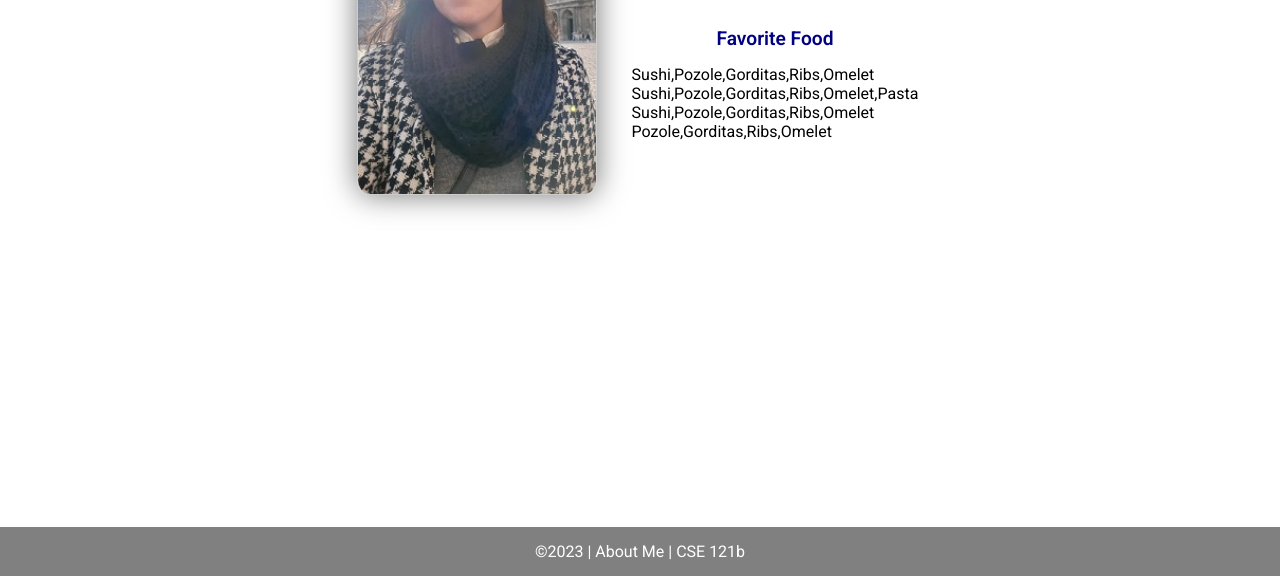
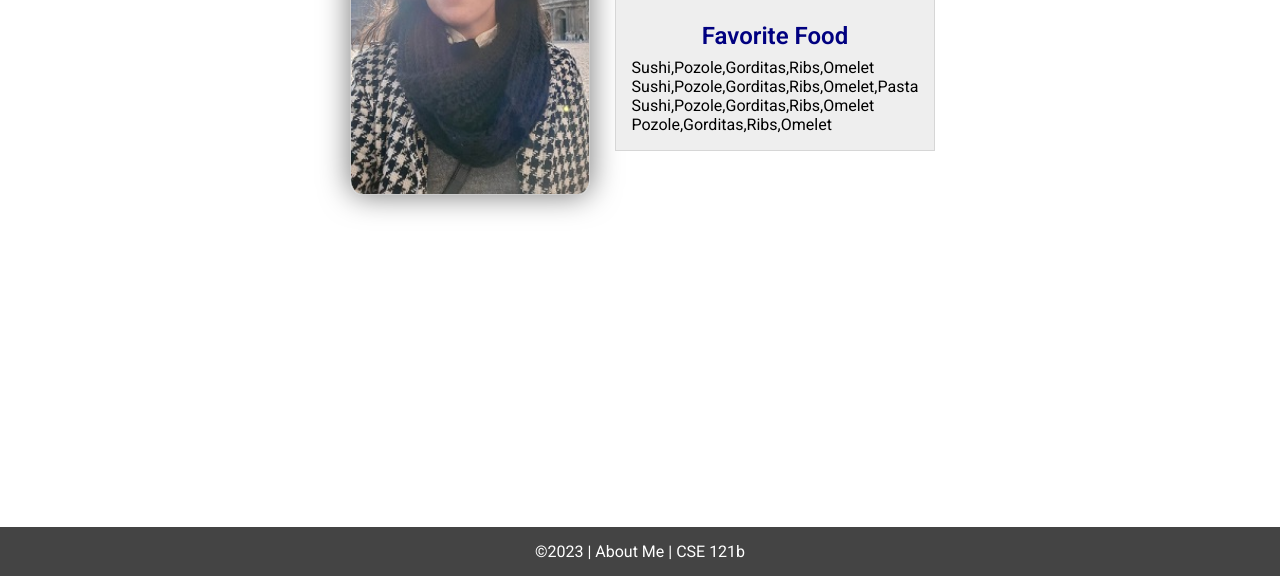
Before and after one commit to YazzAdmin/cse121b, a plain HTML site: page index.html in a window 1280 px wide. Shown: the part 224-800 px from the top of the page. Drawn offline with Linux system fonts and the light colour scheme.

Commit message:
doublechecked

```diff
--- a/index.html
+++ b/index.html
@@ -10,6 +10,7 @@
   <link href="https://fonts.googleapis.com/css2?family=Roboto:wght@400;600&display=swap"
     rel="stylesheet">
   <link rel="stylesheet" href="styles/main.css">
+  <link rel="stylesheet" href="styles/main2.css">
 </head>
 
 <body>
```
